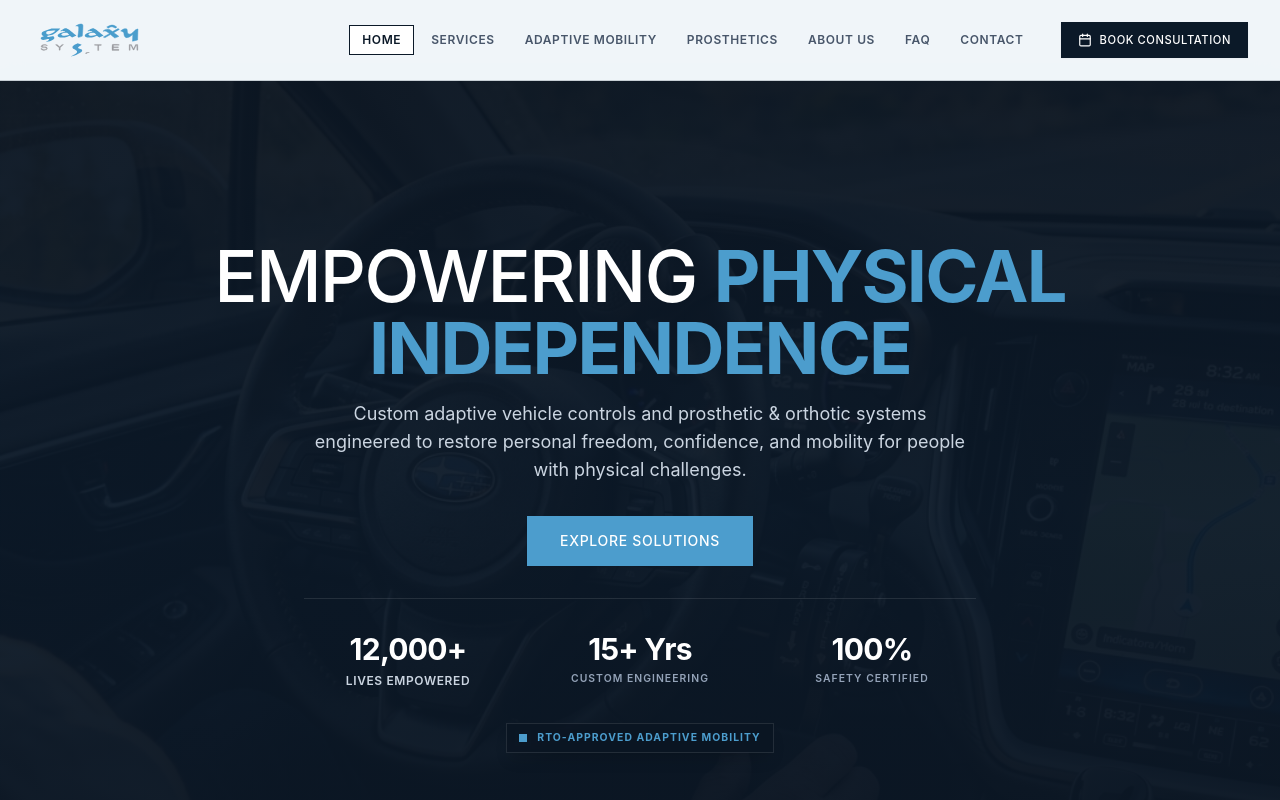
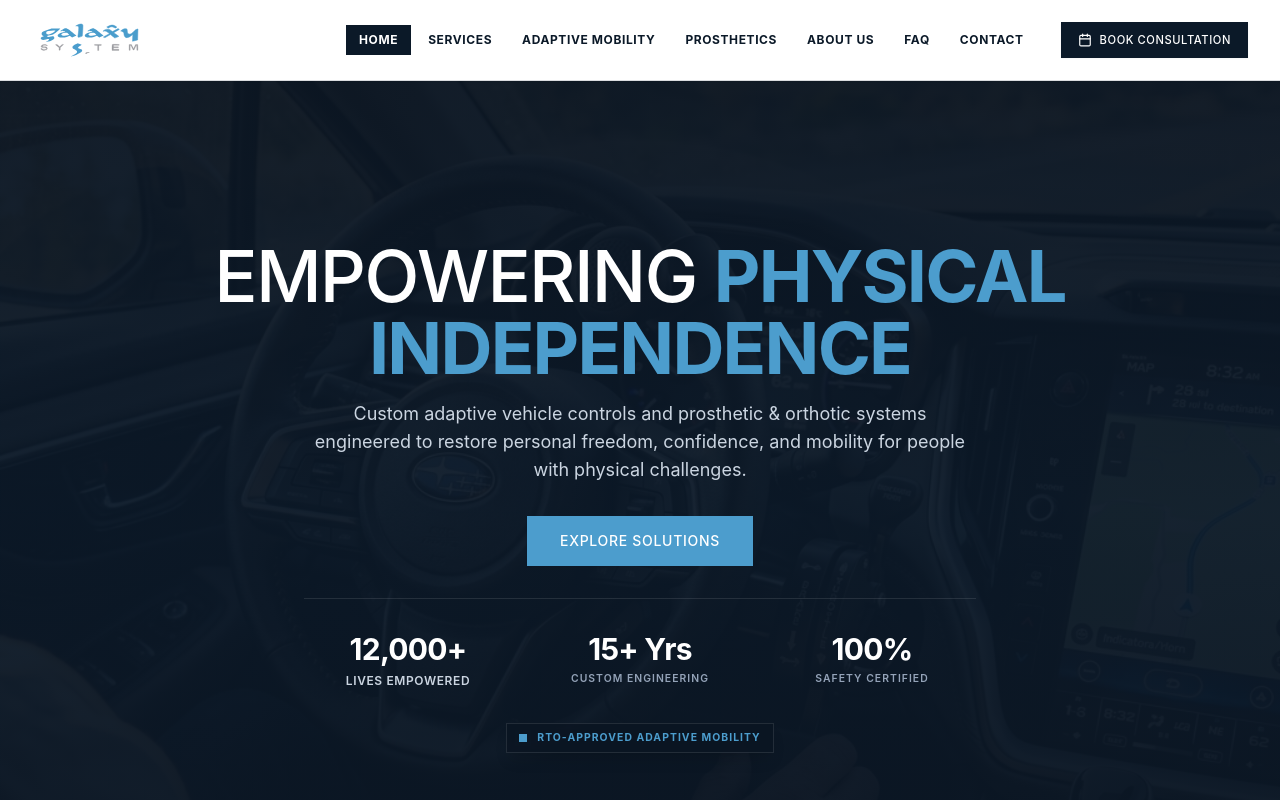
Before and after one commit to RishabhNaik/galaxy-system, a Next.js app: page / in a window 1280 px wide. Shown: the top 800 px of the page. Built offline with nearby package versions, Linux system fonts and the light colour scheme.

Commit message:
Set navigation header bar and mobile menu to 100% opaque solid white with high-contrast dark navy text

```diff
--- a/src/components/header.tsx
+++ b/src/components/header.tsx
@@ -27,7 +27,7 @@ export function Header() {
 
   return (
     <>
-      <header className="fixed top-0 z-50 w-full border-b border-navy/15 bg-mist/95 backdrop-blur-md transition-all duration-300">
+      <header className="fixed top-0 z-50 w-full border-b border-navy/15 bg-white shadow-sm transition-all duration-300">
         <div className="mx-auto flex max-w-7xl items-center justify-between px-5 py-4 lg:py-5 lg:px-8">
           {/* Logo */}
           <Link href="/" className="flex items-center gap-3">
@@ -50,10 +50,10 @@ export function Header() {
                   <Link
                     key={link.name}
                     href={link.href}
-                    className={`px-3 py-1.5 text-xs font-semibold uppercase tracking-wider transition-colors border ${
+                    className={`px-3 py-1.5 text-xs font-bold uppercase tracking-wider transition-colors border ${
                       isActive
-                        ? "bg-white text-navy border-navy"
-                        : "border-transparent text-body hover:text-navy hover:border-navy/20 hover:bg-white"
+                        ? "bg-navy text-white border-navy"
+                        : "border-transparent text-navy hover:text-navy hover:border-navy/30 hover:bg-slate-100"
                     }`}
                   >
                     {link.name}
@@ -86,7 +86,7 @@ export function Header() {
 
             <button
               onClick={() => setMobileMenuOpen(true)}
-              className="inline-flex h-10 w-10 items-center justify-center border border-navy/20 bg-white text-navy transition-colors hover:bg-slate-100"
+              className="inline-flex h-10 w-10 items-center justify-center border border-navy/30 bg-slate-100 text-navy transition-colors hover:bg-slate-200"
               aria-label="Open navigation menu"
             >
               <Menu className="h-5 w-5" />
@@ -95,20 +95,20 @@ export function Header() {
         </div>
       </header>
 
-      {/* Mobile Drawer Menu (Solid High-Contrast Geometry) */}
+      {/* Mobile Drawer Menu (100% Opaque Solid Light Theme with Dark Navy Text) */}
       {mobileMenuOpen && (
-        <div className="fixed inset-0 z-[100] flex flex-col bg-[#08121e] p-6 text-white animate-in fade-in duration-200 shadow-2xl overflow-hidden">
-          <div className="flex items-center justify-between border-b border-white/15 pb-4 mb-6">
+        <div className="fixed inset-0 z-[100] flex flex-col bg-white p-6 text-navy animate-in fade-in duration-200 shadow-2xl overflow-hidden">
+          <div className="flex items-center justify-between border-b border-navy/15 pb-4 mb-6">
             <Image
               src="/galaxy_system_logo.svg"
               alt="Galaxy System Logo"
               width={140}
               height={35}
-              className="h-8 w-auto invert brightness-0 text-white"
+              className="h-8 w-auto"
             />
             <button
               onClick={() => setMobileMenuOpen(false)}
-              className="h-10 w-10 flex items-center justify-center border border-white/20 bg-white/10 text-white hover:bg-white/20"
+              className="h-10 w-10 flex items-center justify-center border border-navy/20 bg-slate-100 text-navy hover:bg-slate-200"
               aria-label="Close menu"
             >
               <X className="h-5 w-5" />
@@ -116,35 +116,42 @@ export function Header() {
           </div>
 
           <nav className="flex flex-col gap-2.5 overflow-y-auto py-2">
-            {navLinks.map((link) => (
+            {navLinks.map((link) => {
+              const isActive = pathname === link.href
+              return (
                 <Link
                   key={link.name}
                   href={link.href}
                   onClick={() => setMobileMenuOpen(false)}
-                className="py-3.5 px-4 text-xs font-bold uppercase tracking-wider border border-white/15 bg-[#0f2136] hover:border-sky hover:bg-sky/25 transition-all text-white flex items-center justify-between"
+                  className={`py-3.5 px-4 text-xs font-bold uppercase tracking-wider border transition-all flex items-center justify-between ${
+                    isActive
+                      ? "bg-navy text-white border-navy"
+                      : "bg-slate-50 border-navy/15 text-navy hover:bg-navy hover:text-white hover:border-navy"
+                  }`}
                 >
                   <span>{link.name}</span>
                 </Link>
-            ))}
+              )
+            })}
           </nav>
 
-          <div className="mt-auto pt-6 border-t border-white/10 flex flex-col gap-3">
+          <div className="mt-auto pt-6 border-t border-navy/15 flex flex-col gap-3">
             <Button
               onClick={() => {
                 setMobileMenuOpen(false)
                 setModalOpen(true)
               }}
-              variant="accent"
+              variant="default"
               size="lg"
-              className="w-full justify-center"
+              className="w-full justify-center text-sm font-bold"
             >
               Book Free Assessment
             </Button>
             <a
               href="tel:+919845056726"
-              className="flex items-center justify-center gap-2 py-3 border border-white/20 text-slate-300 text-xs font-semibold uppercase tracking-wider hover:bg-white/10"
+              className="flex items-center justify-center gap-2 py-3 border border-navy/20 bg-slate-50 text-navy text-xs font-bold uppercase tracking-wider hover:bg-slate-100"
             >
-              <Phone className="h-4 w-4" />
+              <Phone className="h-4 w-4 text-sky-dark" />
               Call +91 98450 56726
             </a>
           </div>
```
Lines whose indentation alone changed are shown as unchanged.
